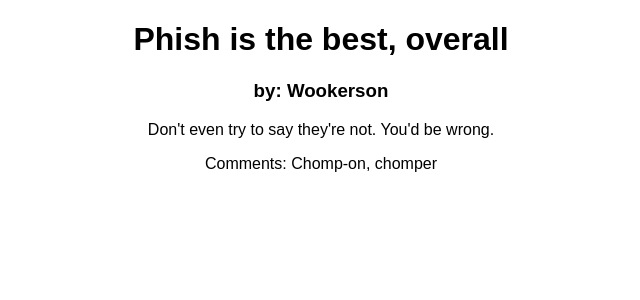
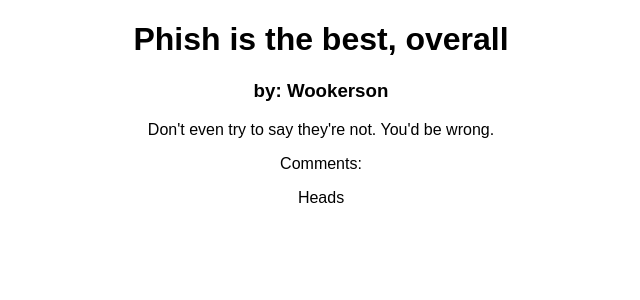
Before and after one commit to jeffrothwell/react-js-lesson-ga, a React (Create React App) app in the folder practice-apps/blog_post/: page / in a window 1280 px wide. Shown: the top 300 px of the page, without its empty margins (319-959 px from the left). Built offline with nearby package versions, Linux system fonts and the light colour scheme.

Commit message:
render comment component passing a comment prop in

```diff
--- a/practice-apps/blog_post/src/App.js
+++ b/practice-apps/blog_post/src/App.js
@@ -11,7 +11,8 @@
         <h1>{this.props.title}</h1>
         <h3>by: {this.props.author}</h3>
         <p>{this.props.body}</p>
-        <p>Comments: {this.props.comments[1]}</p>
+        <p>Comments:</p>
+        <Comment body={this.props.comments[0]} />
       </div>
     );
   }
```
